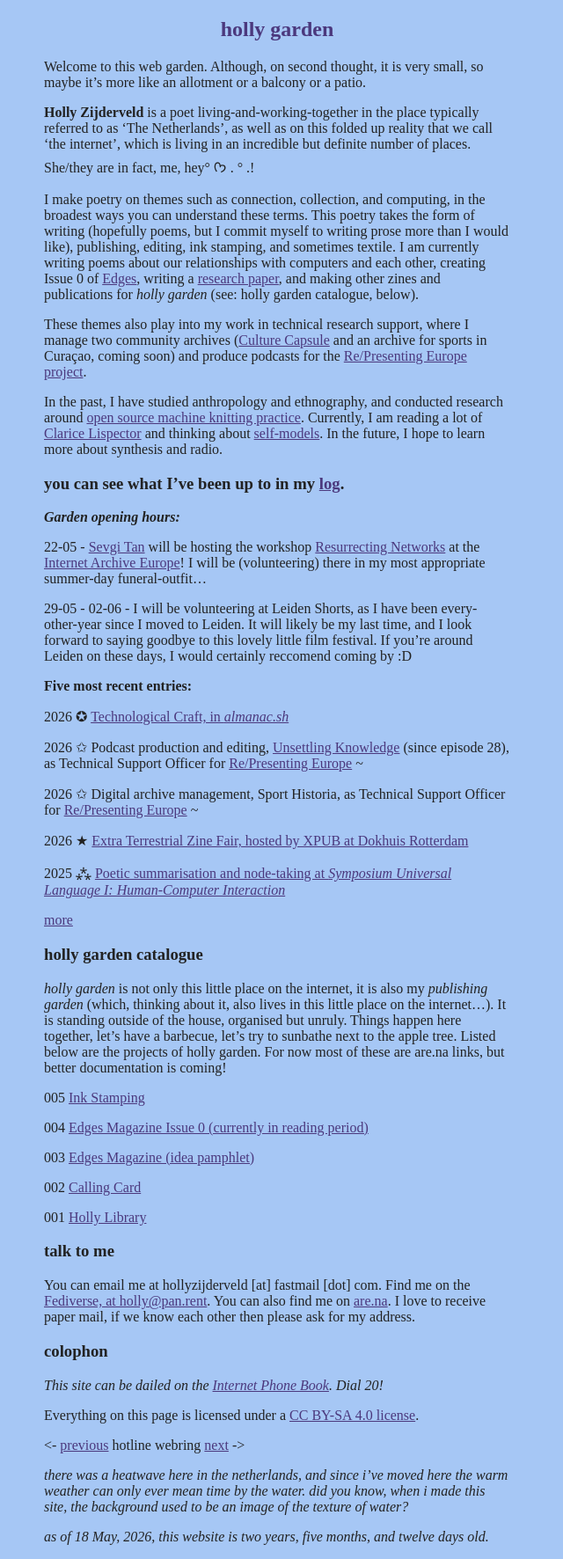
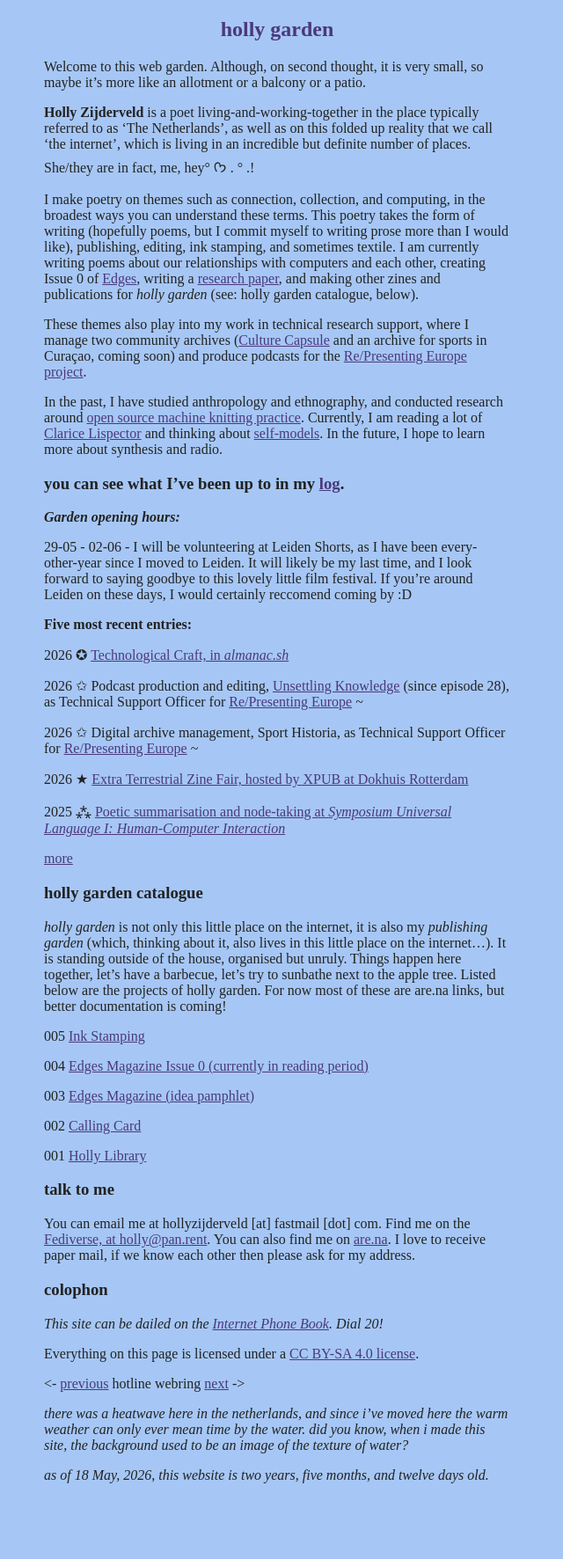
Before and after one commit to hollyz1jderveld/hollyz1jderveld.github.io, a Jekyll site: the page built from index.md, in a window 1280 px wide. Shown: the whole page at 88% size, without its empty margins (0-640 px from the left). Built offline with Jekyll 4.4.1, drawn with Linux system fonts in a browser that asks for light colours; some web fonts are replaced; Markdown is read by kramdown in place of the engine named in the settings; our own code applies the rules of GitHub Pages for plain Markdown files; after the commit the page ends 1702 px from its top, so only the background shows below that.

Commit message:
Update index.md

```diff
--- a/index.md
+++ b/index.md
@@ -15,8 +15,6 @@ In the past, I have studied anthropology and ethnography, and conducted research
 
 ### you can see what I've been up to in my [log](https://holly.garden/log).
 ***Garden opening hours:***
-
-22-05 - [Sevgi Tan](http://sevgi.gromits.space/) will be hosting the workshop [Resurrecting Networks](https://luma.com/InternetArchiveEurope?e=evt-6qcCEGSCfvspqxv) at the [Internet Archive Europe](https://www.internetarchive.eu/)! I will be (volunteering) there in my most appropriate summer-day funeral-outfit...
 
 29-05 - 02-06 - I will be volunteering at Leiden Shorts, as I have been every-other-year since I moved to Leiden. It will likely be my last time, and I look forward to saying goodbye to this lovely little film festival. If you're around Leiden on these days, I would certainly reccomend coming by :D
 
```
